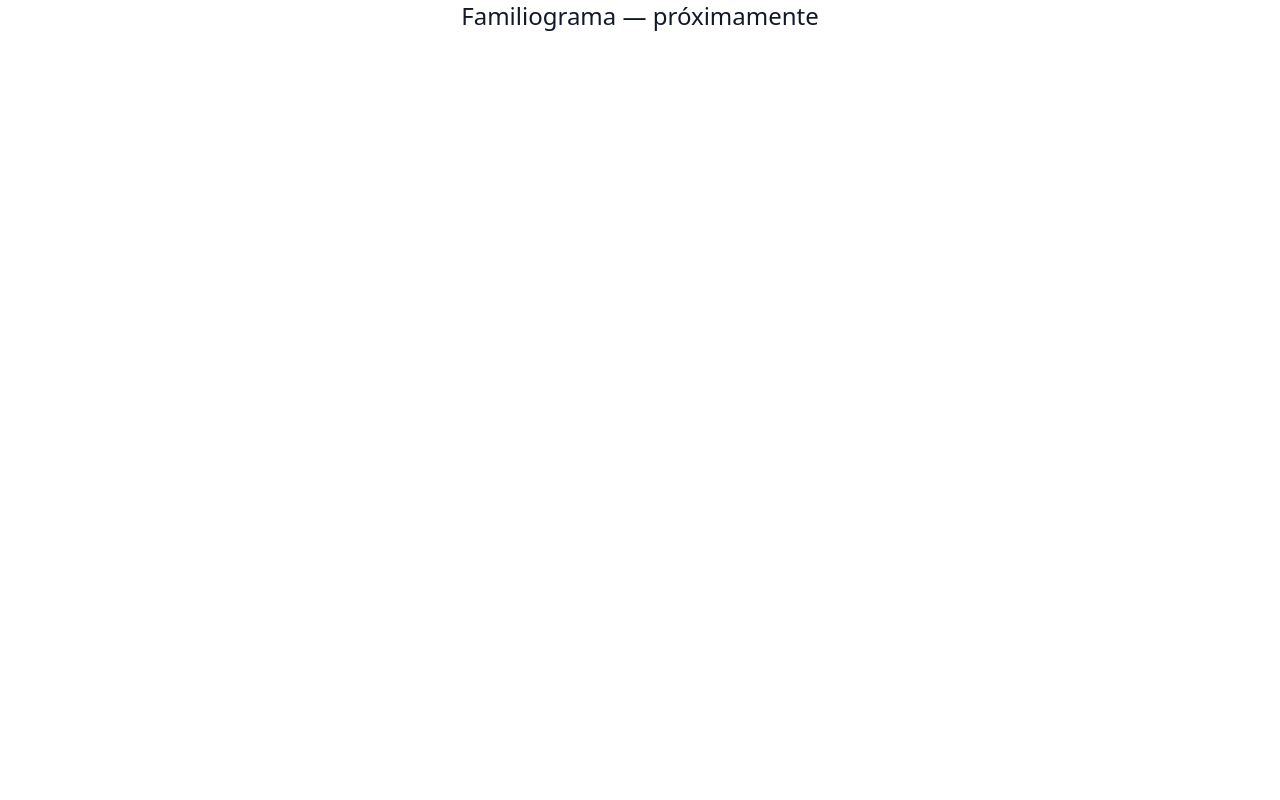
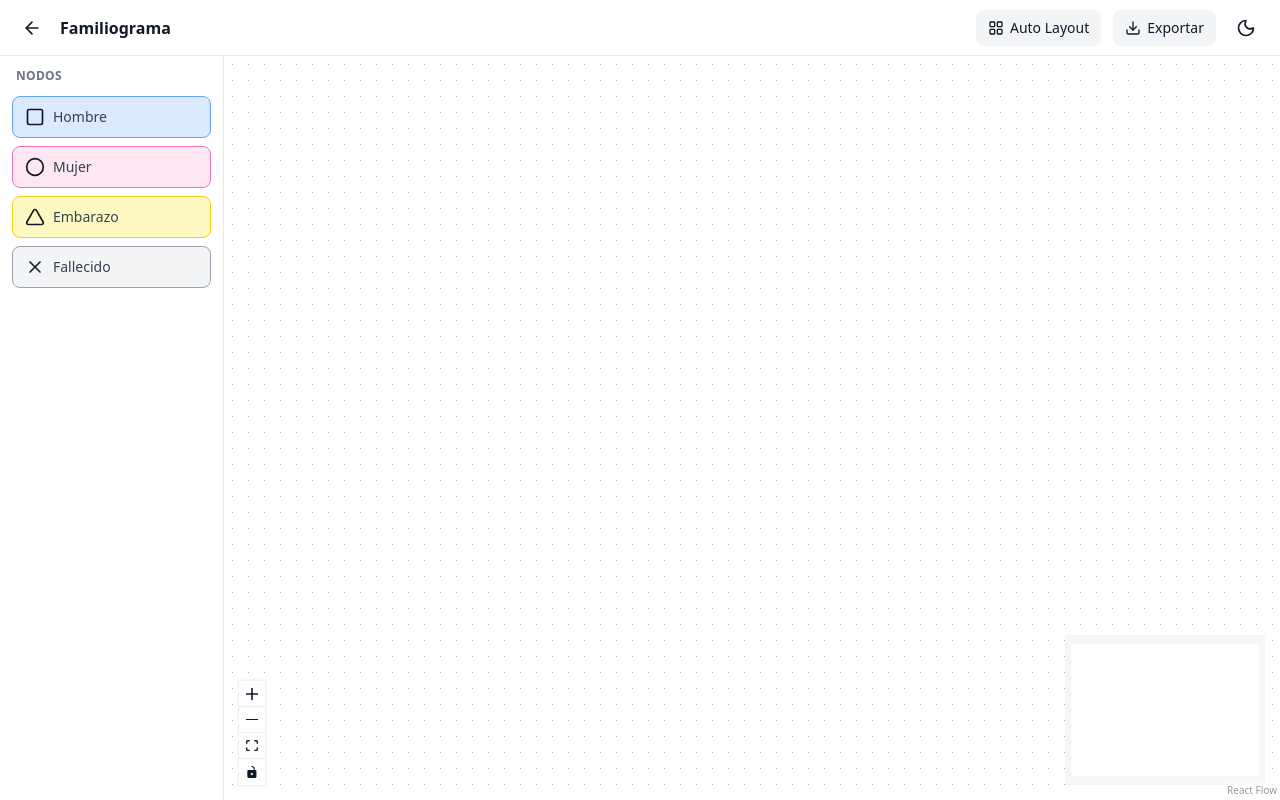
Before and after one commit to Tenshi145/PsicoMap, a React (Vite) app: page /familiograma in a window 1280 px wide. Built offline with nearby package versions, Linux system fonts and the light colour scheme.

Commit message:
feat: complete Genograma and Familiograma pages with Dagre layout

```diff
--- a/src/pages/Familiograma.tsx
+++ b/src/pages/Familiograma.tsx
@@ -1,3 +1,36 @@
+import { ReactFlowProvider } from '@xyflow/react'
+import AppShell from '../components/layout/AppShell'
+import { useStore } from '../store'
+import { applyDagreLayout } from '../utils/layout/dagreLayout'
+import { LayoutGrid } from 'lucide-react'
+
+function FamiliogramaContent() {
+  const nodes = useStore((s) => s.familiograma.nodes)
+  const edges = useStore((s) => s.familiograma.edges)
+  const setNodes = useStore((s) => s.setNodes)
+
+  const applyLayout = () => {
+    const laid = applyDagreLayout(nodes, edges)
+    setNodes('familiograma', laid)
+  }
+
+  const layoutBtn = (
+    <button
+      onClick={applyLayout}
+      className="flex items-center gap-1.5 px-3 py-2 rounded-lg bg-gray-100 hover:bg-gray-200 dark:bg-gray-700 dark:hover:bg-gray-600 text-sm font-medium"
+    >
+      <LayoutGrid className="w-4 h-4" />
+      Auto Layout
+    </button>
+  )
+
+  return <AppShell module="familiograma" title="Familiograma" topBarExtra={layoutBtn} />
+}
+
 export default function Familiograma() {
-  return <div className="flex h-full items-center justify-center text-2xl">Familiograma — próximamente</div>
+  return (
+    <ReactFlowProvider>
+      <FamiliogramaContent />
+    </ReactFlowProvider>
+  )
 }
--- a/src/pages/Genograma.tsx
+++ b/src/pages/Genograma.tsx
@@ -1,3 +1,36 @@
+import { ReactFlowProvider } from '@xyflow/react'
+import AppShell from '../components/layout/AppShell'
+import { useStore } from '../store'
+import { applyDagreLayout } from '../utils/layout/dagreLayout'
+import { LayoutGrid } from 'lucide-react'
+
+function GenogramaContent() {
+  const nodes = useStore((s) => s.genograma.nodes)
+  const edges = useStore((s) => s.genograma.edges)
+  const setNodes = useStore((s) => s.setNodes)
+
+  const applyLayout = () => {
+    const laid = applyDagreLayout(nodes, edges)
+    setNodes('genograma', laid)
+  }
+
+  const layoutBtn = (
+    <button
+      onClick={applyLayout}
+      className="flex items-center gap-1.5 px-3 py-2 rounded-lg bg-gray-100 hover:bg-gray-200 dark:bg-gray-700 dark:hover:bg-gray-600 text-sm font-medium"
+    >
+      <LayoutGrid className="w-4 h-4" />
+      Auto Layout
+    </button>
+  )
+
+  return <AppShell module="genograma" title="Genograma" topBarExtra={layoutBtn} />
+}
+
 export default function Genograma() {
-  return <div className="flex h-full items-center justify-center text-2xl">Genograma — próximamente</div>
+  return (
+    <ReactFlowProvider>
+      <GenogramaContent />
+    </ReactFlowProvider>
+  )
 }
```
